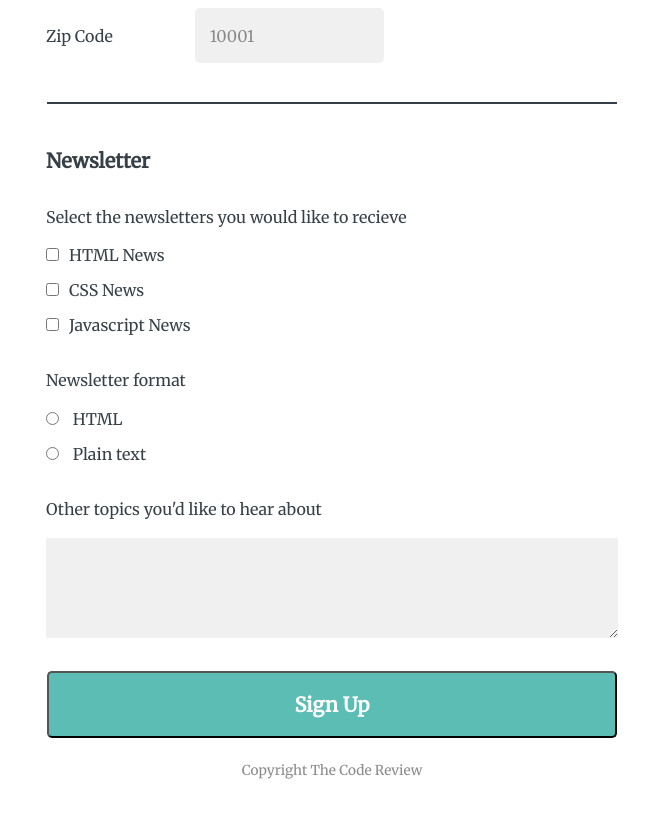
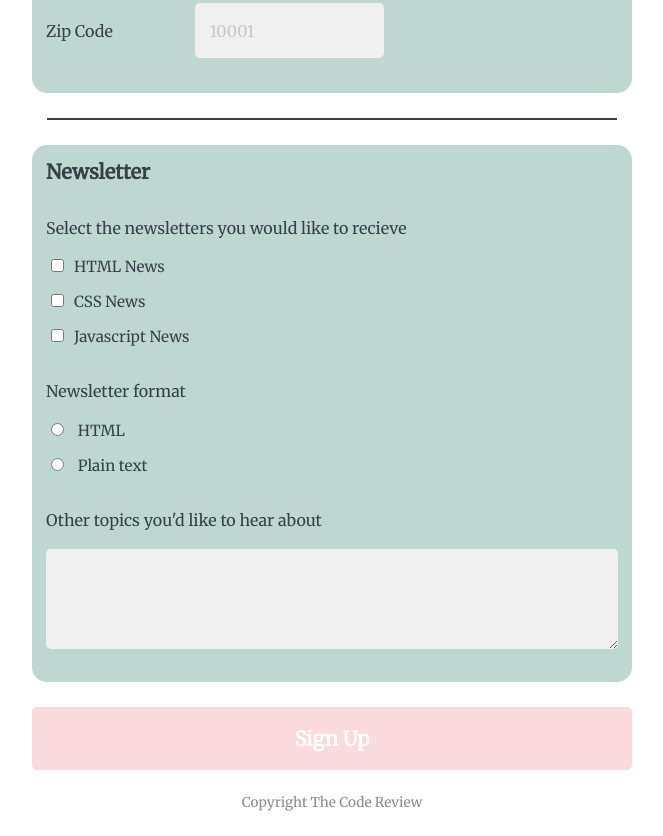
Before and after one commit to brandonwie/FE_proj03_online_registration, a plain HTML site: page index.html in a window 1280 px wide. Shown: the part 822-1658 px from the top of the page, without its empty margins (308-971 px from the left). Before the commit the page ends 1626 px from the top, so only its background shows below. Drawn offline with Linux system fonts and the light colour scheme.

Commit message:
Third Draft
almost DONE :+1:

```diff
--- a/css/style.css
+++ b/css/style.css
@@ -50,7 +50,6 @@ body {
 }
 
 .info {
-    margin-top: 45px;
     border: none;
 }
 
@@ -95,7 +94,7 @@ form p {
 }
 
 ::placeholder {
-    color: rgb(139, 139, 139);
+    color: rgb(199, 199, 199);
     font-size: 1em;
 }
 
@@ -107,6 +106,14 @@ select:invalid {
 /* =================================
     Form - Contact Information
 ================================== */
+
+.for-bgcolor {
+    background: #bed7d1;
+    border-radius: 15px;
+    margin-top: 25px;
+    margin-bottom: 25px;
+    padding-top: 15px;
+}
 
 .contact-row > label {
     margin-bottom: 15px;
@@ -120,13 +127,15 @@ select:invalid {
 
 .contact-row > input:focus,
 .contact-row > select:focus {
-    border: 2px solid #353f47;
+    border: 2px solid #63798b;
+    background: #869eb3;
+    transition-duration: 1s;
 }
 
 input[type="text"],
 input[type="number"],
+input[type="email"],
 input[type="tel"],
-input[type="email"],
 select {
     background: rgb(240, 240, 240);
     border: none;
@@ -147,7 +156,7 @@ select {
 
 input[type="radio"],
 input[type="checkbox"] {
-  margin: 0 10px 20px 0;
+  margin: 0 10px 20px 5px;
 }
 
 .newsletter-row > label:first-child {
@@ -167,10 +176,15 @@ textarea {
     outline: none;
     width: 100%;
     height: 100px;
+    border-radius: 5px;
 }
 
 .newsletter-row > textarea:focus {
     border: 2px solid #353f47;
+}
+
+.newsletter-row .light {
+    font-size: .95em;
 }
 
 /* ===================================
@@ -198,15 +212,15 @@ textarea {
 
 button {
     color: #FFF;
-    background-color: #5bbdb3;
+    background-color: #fadadd;
     font-size: 1.25em;
     font-weight: bold;
     text-align: center;
     border-radius: 5px;
-    width: 95%;
+    width: 100%;
     margin: auto;
     padding: 20px 0;
-    outline: none;
+    border: none;
   }
 
 .button {
@@ -214,7 +228,8 @@ button {
 }
 
 button:hover {
-    background: coral;
+    background: #df5286;
+    transition-duration: .5s;
 }
 
 /* =======================
--- a/index.html
+++ b/index.html
@@ -28,6 +28,7 @@
         <hr class="first-hr">
         <hr class="second-hr">
 
+        <div class="for-bgcolor">
         <fieldset class="contact info">
             <legend>Contact Information</legend>
 
@@ -45,7 +46,7 @@
 
                 <div class="contact-row">
                 <label for="phone_number">Phone Number</label>
-                <input type="tel" id="phone_number" name="user_number" placeholder="(123)-456-7890">
+                <input type="tel" id="phone_number" name="user_number" placeholder="123-456-7890" pattern="[0-9]{3}-[0-9]{3}-[0-9]{4}">
                 </div>
 
                 <div class="contact-row">
@@ -58,7 +59,7 @@
                 <input type="text" id="city" name="user_city" placeholder="New York">
                 </div>
 
-                <!-- STATES codes are from https://codepen.io/carlnunes/pen/yhiEo -->
+                <!-- STATES codes are from https://www.freeformatter.com/usa-state-list-html-select.html -->
                 <div class="contact-row select">
                 <label for="state">State</label>
                 <select id="state" name="state" required>
@@ -122,10 +123,12 @@
                 <input type="text" id="zip" name="user_zip" placeholder="10001">
                 </div>
             </div>
+        </div>
         </fieldset>
 
         <hr class="second-hr">
 
+        <div class="for-bgcolor">
         <fieldset class="newsletter info">
             <legend>Newsletter</legend>
 
@@ -150,6 +153,7 @@
                 <textarea id="other_interest" name="user_bio"></textarea>
                 </div>
             </div>
+        </div>
         </fieldset>
 
             <div class="button">
```
